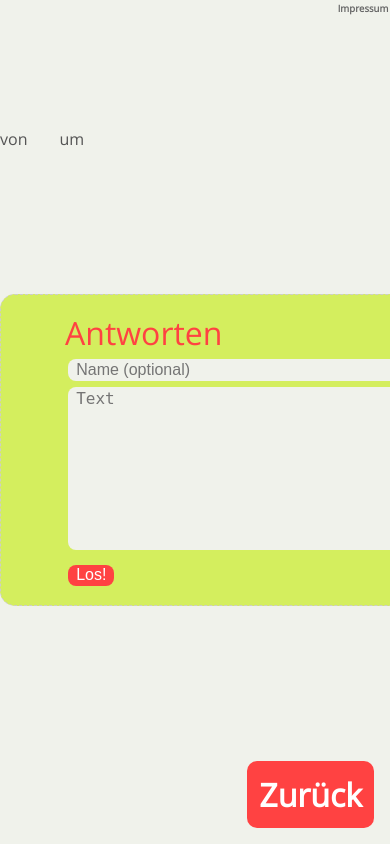
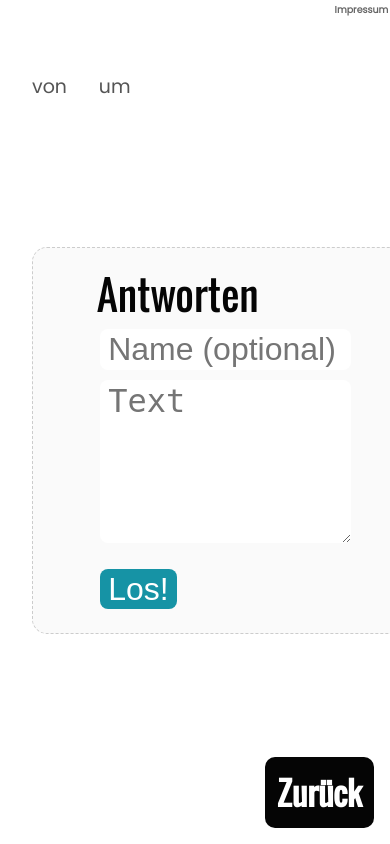
Before and after one commit to tobiasno/OrganicBoard, a PHP site: page /single.php in a window 390 px wide; the page is wider, and only the part inside the window is pictured. Run offline with PHP 8.4, Linux system fonts and the light colour scheme; data that the repository does not hold is empty.

Commit message:
created mobile design

```diff
--- /dev/null
+++ b/www/common/css/mobile.css
@@ -0,0 +1,241 @@
+/**
+ * @author Tobias Nolte <tobias@abygr.com>
+ * @link http://www.mndcntrl.com/ Developer Blog
+ */
+
+/* Fonts */
+
+@font-face {
+  font-family: OpenSans;
+  src: url('../fonts/OpenSans-Regular.ttf');
+}
+
+@font-face {
+  font-family: Baumans;
+  src: url('../fonts/Baumans-Regular.ttf');
+}
+
+@font-face {
+  font-family: Poppins;
+  src: url('../fonts/Poppins-Regular.ttf');
+}
+
+@font-face {
+  font-family: Oswald;
+  src: url('../fonts/Oswald-Regular.ttf');
+}
+
+/* General */
+
+body {
+  margin: 0;
+  padding: 0;
+  color: #050505;
+  font-family: 'Poppins';
+  font-size: 2rem;
+  background: #FFFFFF;
+}
+
+a, a:hover {
+  color: #1693A5;
+  font-weight: bold;
+  text-decoration: none;
+}
+
+#home_link, #single_back_link {
+  color: #FFFFFF;
+  font-size: 2rem;
+  font-family: 'Oswald';
+  background: #050505;
+  margin: 0;
+  padding: 0.75rem;
+  border-radius: 10px;
+  position: fixed;
+  right: 1rem;
+  bottom: 1rem;
+  transition: all 1s ease 0s;
+}
+
+#home_link:hover, #single_back_link:hover {
+  color: #050505;
+  background: #FFFFFF;
+  transition: all 1s ease 0s;
+}
+
+input, textarea, button {
+  color: #050505;
+  font-size: 2rem;
+  padding: 0.1rem 0.5rem;
+  margin: 0.2rem;
+  border: 0;
+  border-radius: 8px;
+  background: #FFFFFF;
+}
+
+button {
+  color: #FFFFFF !important;
+  background: #1693A5 !important;
+}
+
+#imprint_link {
+  font-size: 0.6rem;
+  color: #666666;
+  position: absolute;
+  top: 0.1rem;
+  right: 0.1rem;
+}
+
+/* Board */
+
+#help_link {
+color: #1693A5;
+font-size: 90%;
+margin: 0 0 0 3rem;
+}
+
+.new {
+  color: #FF9900;
+  font-weight: bold;
+}
+
+#topics_list_box {
+  padding: 2rem 4rem;
+  font-family: 'Baumans';
+}
+
+#topics_list {
+  padding: 1rem;
+}
+
+#topics_list_headline {
+  font-size: 2rem;
+  margin-bottom: 0.5rem;
+}
+
+#topics_list ul, #topics_list ul a {
+  display: inline;
+  list-style: none;
+  padding-left: 0;
+}
+
+#topics_list li {
+  display: inline;
+}
+
+#topics_list li:after {
+  content: ", ";
+}
+
+#topics_list li:last-child:after {
+  content: "";
+}
+
+#open_topic_form_headline, #answer_form_headline {
+  font-size: 2.5rem;
+  font-family: 'Oswald';
+}
+
+#open_topic_form {
+  font-size: 1.2rem;
+  background: #FAFAFA;
+  padding: 4rem;
+  overflow: auto;
+}
+
+#open_topic_form input, #answer_form input {
+  width: 90%;
+}
+
+#open_topic_form textarea, #answer_form textarea {
+  width: 90%;
+  height: 10rem;
+  margin-top: 0.2rem;
+}
+
+#board_box {
+  width: 100%;
+  padding: 2rem;
+}
+
+.board_post {
+  margin: 2rem 1rem;
+  padding: 1rem;
+}
+
+.board_post_area {
+  padding: 0.5rem;
+}
+
+.board_replies_area {
+  padding: 0.25rem 0.5rem;
+}
+
+.board_headline, .board_headline a {
+  font-size: 120%;
+  color: #050505;
+  font-family: 'Oswald';
+}
+
+.board_content {
+  max-height: 10rem;
+  overflow : hidden;
+}
+
+.board_author, .board_date, .board_topic, .board_reply_author, .board_reply_date {
+  font-size: 1rem;
+  color: #555555;
+  float: left;
+  margin: 0.2rem;
+}
+
+.board_reply_content {
+  font-size: 1.8rem;
+  max-height: 3rem;
+  overflow : hidden;
+  clear: both;
+  border-top: 1px dashed #CCCCCC;
+}
+
+/* Single Post */
+
+#single_post {
+  margin: 2rem;
+  text-align: center;
+}
+
+#single_post_area, #single_replies_area {
+  text-align: left;
+  margin: 0 auto;
+  padding: 0 0 4rem 0;
+  width: 100%;
+  overflow: auto;
+}
+
+.single_reply {
+  overflow: auto;
+  border-top: 1px dashed #CCCCCC;
+}
+
+.single_headline, .single_headline a {
+  font-family: 'Oswald';
+  font-size: 150%;
+  color: #050505;
+  margin: 0 0 2rem 0;
+}
+
+.single_author, .single_date, .single_topic, .single_reply_author, .single_reply_date {
+  font-size: 1.2rem;
+  color: #555555;
+  float: left;
+  margin: 0.5rem 2rem 1rem 0;
+}
+
+#answer_form {
+  background: #FAFAFA;
+  padding: 1rem 4rem;
+  margin: auto;
+  text-align: left;
+  width: 80%;
+  border: 1px dashed #CCCCCC;
+  border-radius: 15px;
+}
--- a/www/index.php
+++ b/www/index.php
@@ -14,7 +14,8 @@
 <html lang="de">
   <head>
     <meta charset="utf-8">
-    <link rel="stylesheet" type="text/css" href="<?php echo PATH_CSS;?>style.css">
+    <link rel="stylesheet" type="text/css" media="(orientation: landscape)" href="<?php echo PATH_CSS;?>style.css">
+    <link rel="stylesheet" type="text/css" media="(orientation: portrait)" href="<?php echo PATH_CSS;?>mobile.css">
     <title>With a grain of salt</title>
   </head>
   <body>
--- a/www/single.php
+++ b/www/single.php
@@ -11,7 +11,8 @@
 <html lang="de">
   <head>
     <meta charset="utf-8">
-    <link rel="stylesheet" type="text/css" href="<?php echo PATH_CSS; ?>style.css">
+    <link rel="stylesheet" type="text/css" media="(orientation: landscape)" href="<?php echo PATH_CSS;?>style.css">
+    <link rel="stylesheet" type="text/css" media="(orientation: portrait)" href="<?php echo PATH_CSS;?>mobile.css">
     <title>With a grain of salt</title>
   </head>
   <body>
```
Also changed, not shown: www/common/fonts/Baumans-Regular.ttf (added), www/common/fonts/Oswald-Regular.ttf (added), www/common/fonts/Poppins-Regular.ttf (added).
